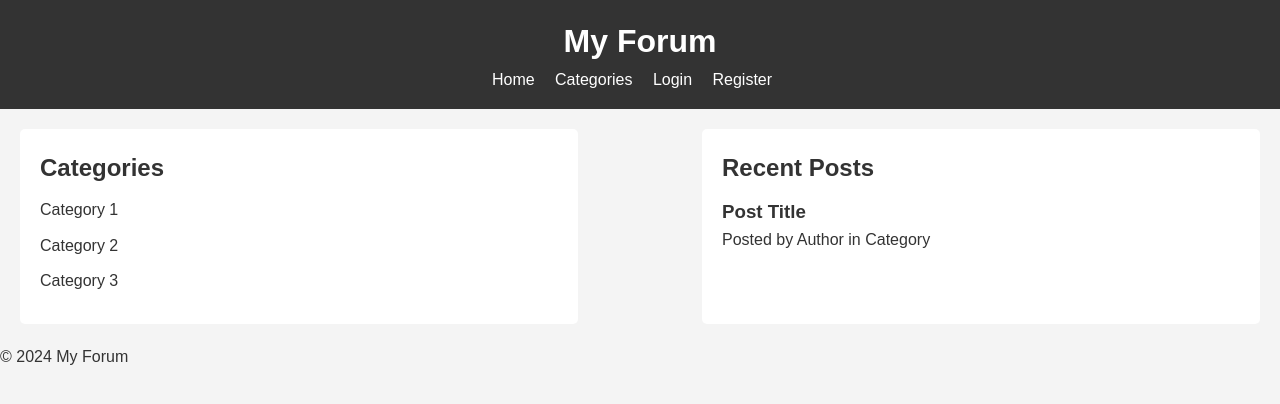
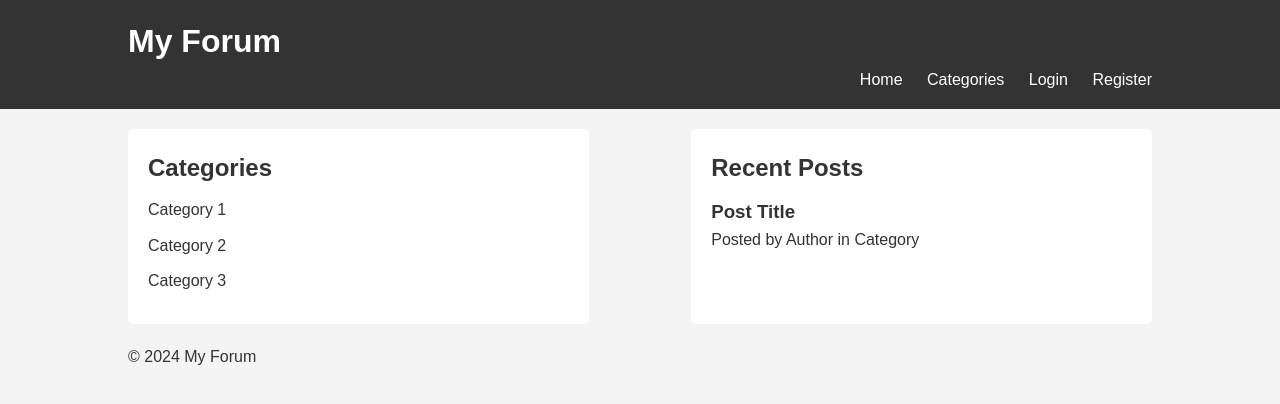
Before and after one commit to sentr555/forum, a plain HTML site: page index.html in a window 1280 px wide. Drawn offline with Linux system fonts and the light colour scheme.

Commit message:
Add files via upload

```diff
--- a/index.html
+++ b/index.html
@@ -8,6 +8,7 @@
 </head>
 <body>
     <header>
+        <div class="container">
             <h1>My Forum</h1>
             <nav>
                 <ul>
@@ -17,9 +18,10 @@
                     <li><a href="#">Register</a></li>
                 </ul>
             </nav>
+        </div>
     </header>
 
-    <main>
+    <main class="container">
         <section class="categories">
             <h2>Categories</h2>
             <ul>
@@ -43,7 +45,9 @@
     </main>
 
     <footer>
+        <div class="container">
             <p>&copy; 2024 My Forum</p>
+        </div>
     </footer>
 </body>
 </html>
--- a/styles.css
+++ b/styles.css
@@ -15,20 +15,33 @@ body {
     padding: 0;
 }
 
+.container {
+    width: 80%;
+    margin: 0 auto;
+}
+
 header {
     background-color: #333;
     color: #fff;
-    padding: 1rem;
-    text-align: center;
+    padding: 1rem 0;
+}
+
+header h1 {
+    margin: 0;
 }
 
 nav ul {
     list-style: none;
+    text-align: right;
 }
 
 nav ul li {
     display: inline;
-    margin-right: 1rem;
+    margin-left: 20px;
+}
+
+nav ul li:first-child {
+    margin-left: 0;
 }
 
 nav ul li a {
@@ -39,7 +52,7 @@ nav ul li a {
 main {
     display: flex;
     justify-content: space-between;
-    padding: 20px;
+    padding: 20px 0;
 }
 
 .categories, .forum {
@@ -70,5 +83,5 @@ main {
     background-color: #333;
     color: #fff;
     text-align: center;
-    padding: 10px;
+    padding: 10px 0;
 }
```
Lines whose indentation alone changed are shown as unchanged.
